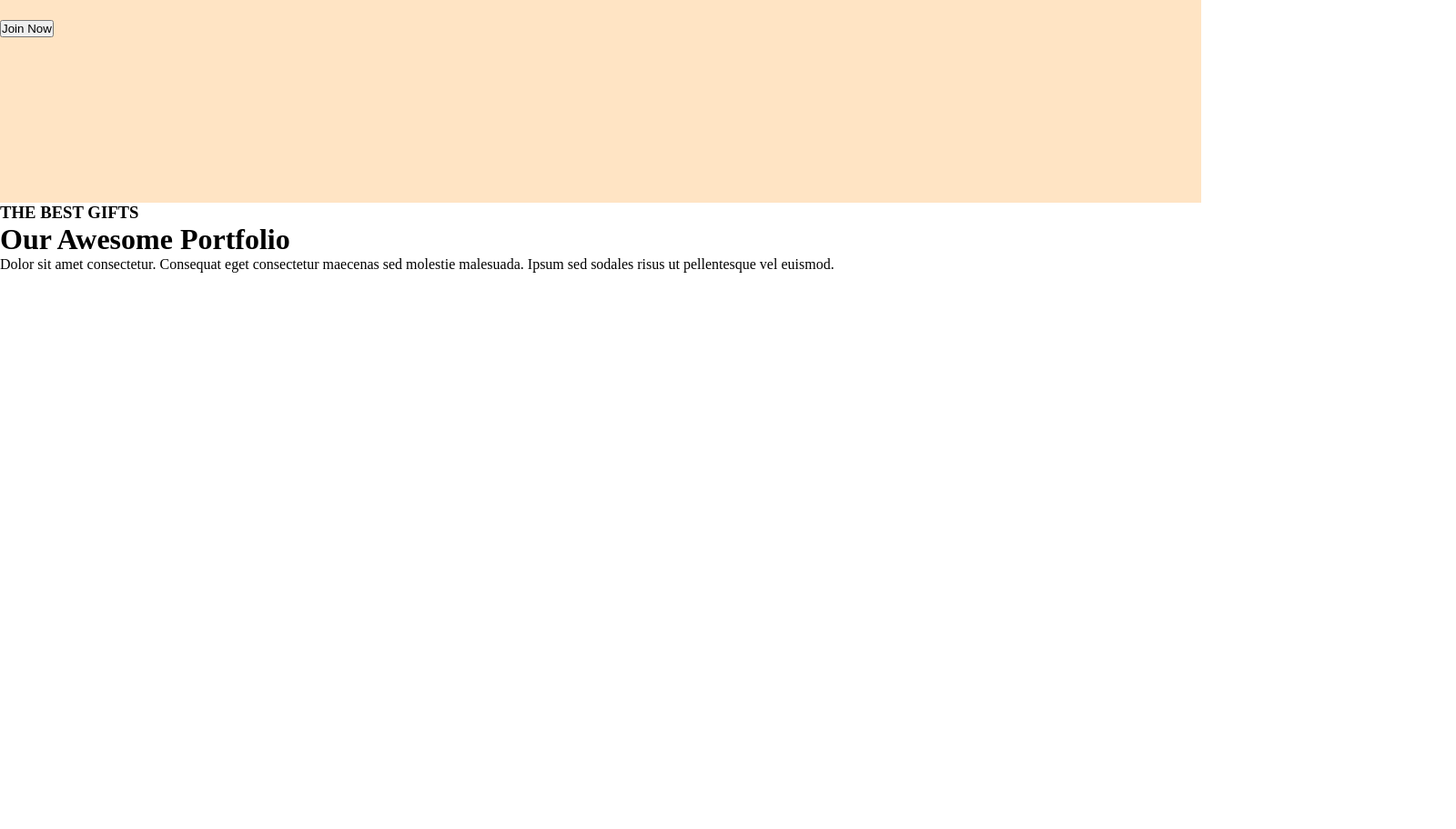
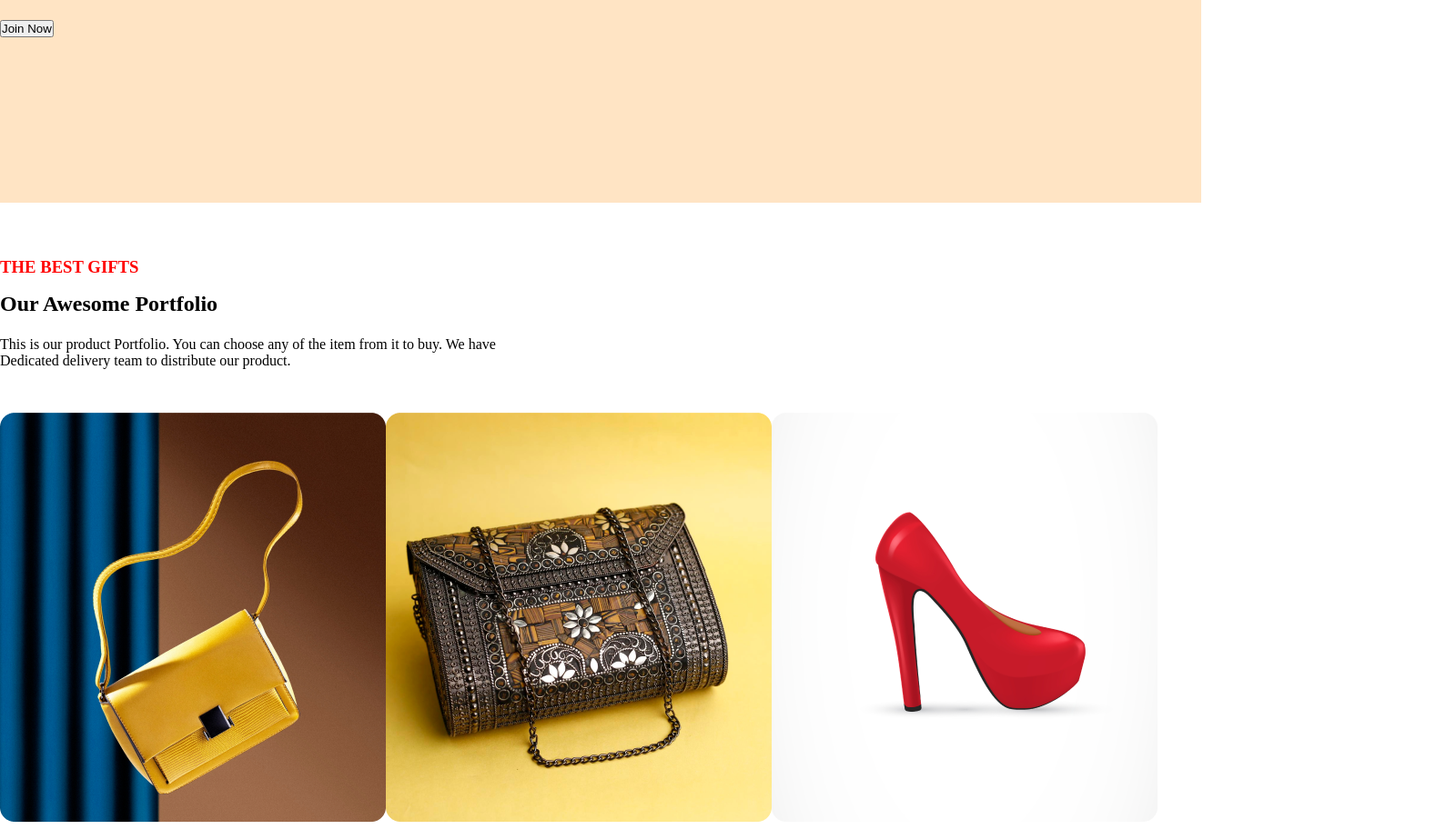
Before and after one commit to syedshohag477/New-Year-Sale-With-Discount, a plain HTML site: page index.html in a window 1280 px wide. Shown: the part 1438-2350 px from the top of the page at 91% size, 1600 px wide, since content can reach past the window. Before the commit the page ends 1738 px from the top, so only its background shows below. Drawn offline with Linux system fonts and the light colour scheme.

Commit message:
anek koster por etotuku hoilo 2

```diff
--- a/index.html
+++ b/index.html
@@ -42,15 +42,29 @@
                 <p><span>Time:</span> Evening 7.30 pm to 12.30 am</p></div>
             <div class="new-park-hotel-button"><button>Join Now</button></div>
         </div>
-        <div class="the-best-crafts">
-            <h3>THE BEST GIFTS</h3>
-            <h1>Our Awesome Portfolio</h1>
-            <p>Dolor sit amet consectetur. Consequat eget consectetur maecenas sed molestie malesuada. Ipsum sed sodales risus ut pellentesque vel euismod. </p>
-            <div>
 
-            </div>
+            <section id="portfolio">
+                <div class="container2">
+                    <div class="the-best-crafts">
+                        <h3>THE BEST GIFTS</h3>
+                        <h1>Our Awesome Portfolio</h1>
+                        <p> This is our product Portfolio. You can choose any of the item from it to buy. We have Dedicated delivery team to distribute our product. </p>
+                    </div>
+                    <div class="section-content">
+                        <div class="product"><img src="images/Rectangle 3.png" alt=""></div>
+                        <div class="product"><img src="images/Rectangle 4.png" alt=""></div>
+                        <div class="product"><img src="images/Rectangle 5.png" alt=""></div>
 
-        </div>
+                    </div>
+                    <div class="section-content">
+                        <div class="product"><img src="images/Rectangle 6.png" alt=""></div><div class="product"><img src="images/Rectangle 7.png" alt=""></div>
+                        <div class="product"><img src="images/Rectangle 8.png" alt=""></div>
+                    </div>
+                </div>
+            </section>
+
+
+
     </main>
     <footer>
 
--- a/style.css
+++ b/style.css
@@ -67,3 +67,24 @@
     align-items: center;
     border-radius: 30px;
 }
+.container2{
+    width: 1600px;
+    height: 1300px;
+    max-width: 1600px;
+    margin: 0 auto;
+}
+.section-content{
+    display: flex;
+    margin-top: 48px;
+}
+.the-best-crafts h3{
+    color: #F00;
+    margin-top: 60px;
+}
+.the-best-crafts h1{
+    margin-top: 16px;
+}
+.the-best-crafts p{
+    margin-top: 22px;
+    max-width: 600px;
+}
```
